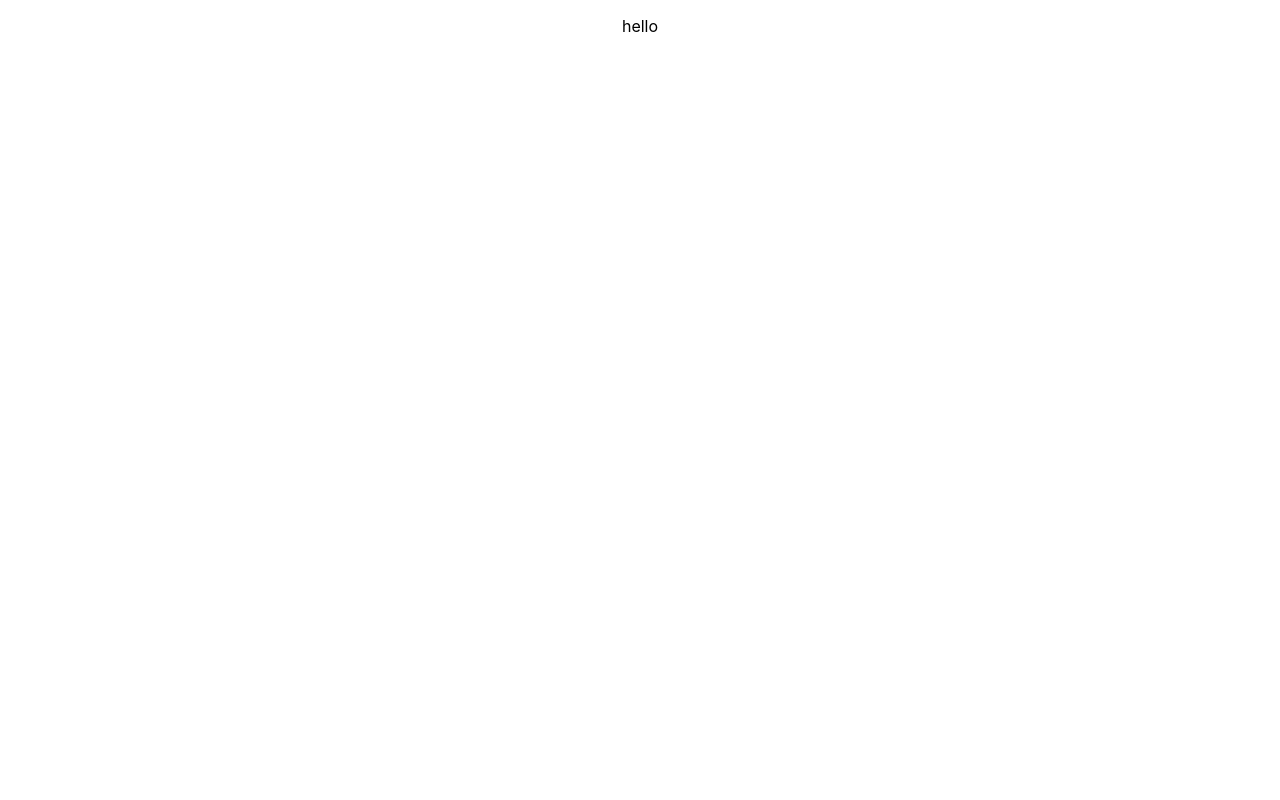
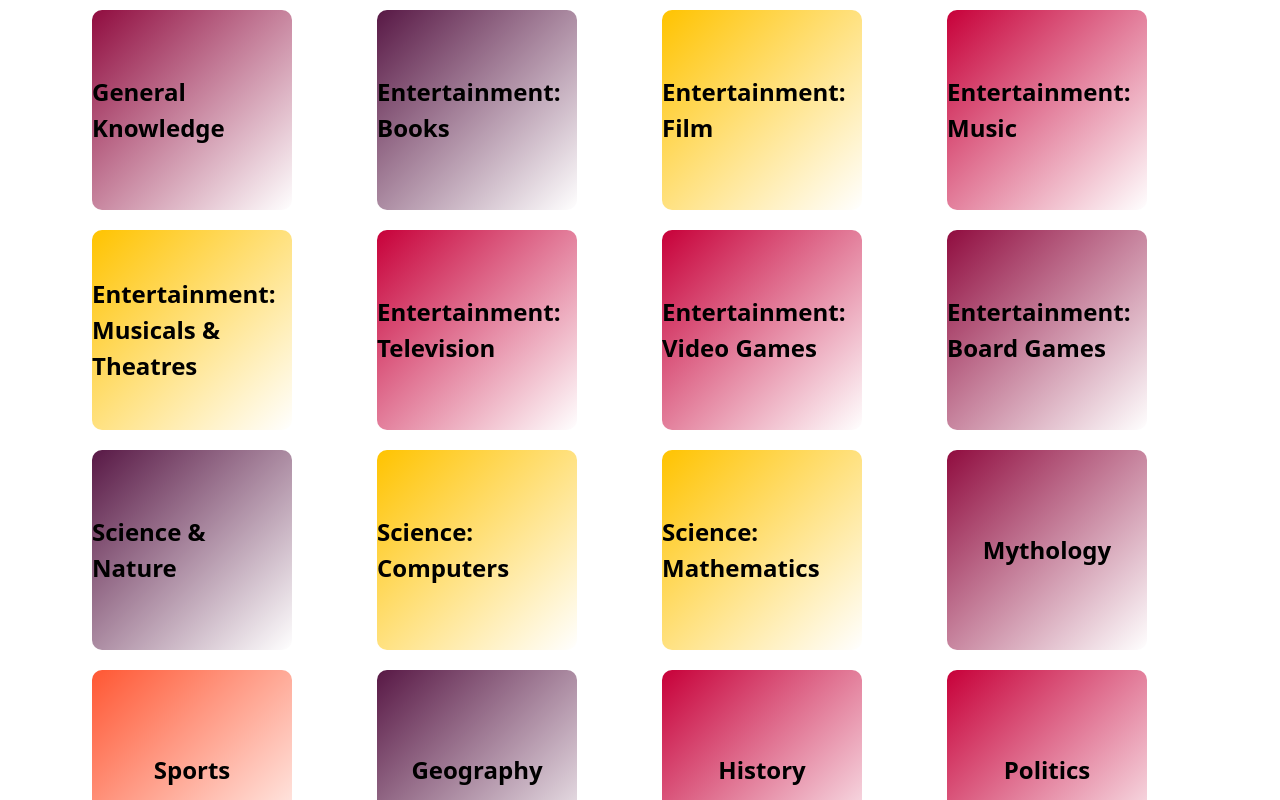
Before and after one commit to shabarishkera/Questionnaire, a React (Create React App) app: page / in a window 1280 px wide. Shown: the top 800 px of the page. Built offline with nearby package versions, Linux system fonts and the light colour scheme.

Commit message:
added homescreen

```diff
--- a/package.json
+++ b/package.json
@@ -6,8 +6,10 @@
     "@testing-library/jest-dom": "^5.17.0",
     "@testing-library/react": "^13.4.0",
     "@testing-library/user-event": "^13.5.0",
+    "bootstrap": "^5.3.2",
     "react": "^18.2.0",
     "react-dom": "^18.2.0",
+    "react-router-dom": "^6.16.0",
     "react-scripts": "5.0.1",
     "web-vitals": "^2.1.4"
   },
--- a/public/index.html
+++ b/public/index.html
@@ -24,7 +24,7 @@
       work correctly both with client-side routing and a non-root public URL.
       Learn how to configure a non-root public URL by running `npm run build`.
     -->
-    <title>React App</title>
+    <title>Quizz</title>
   </head>
   <body>
     <noscript>You need to enable JavaScript to run this app.</noscript>
@@ -39,5 +39,7 @@
       To begin the development, run `npm start` or `yarn start`.
       To create a production bundle, use `npm run build` or `yarn build`.
     -->
+    <script src="https://cdn.jsdelivr.net/npm/@popperjs/core@2.11.8/dist/umd/popper.min.js" integrity="sha384-I7E8VVD/ismYTF4hNIPjVp/Zjvgyol6VFvRkX/vR+Vc4jQkC+hVqc2pM8ODewa9r" crossorigin="anonymous"></script>
+<script src="https://cdn.jsdelivr.net/npm/bootstrap@5.3.2/dist/js/bootstrap.min.js" integrity="sha384-BBtl+eGJRgqQAUMxJ7pMwbEyER4l1g+O15P+16Ep7Q9Q+zqX6gSbd85u4mG4QzX+" crossorigin="anonymous"></script>
   </body>
 </html>
--- a/src/App.js
+++ b/src/App.js
@@ -1,21 +1,27 @@
 import logo from './logo.svg';
 import './App.css';
+import 'bootstrap/dist/css/bootstrap.css';
+
 import {useEffect} from 'react'
-import NoInternet from './NoInternet'
+
+import HomeScreen from './HomeScreen';
+import {BrowserRouter as Router,Routes,Route
+ } from 'react-router-dom';
 function App() {
   useEffect(()=>{
 
 
   },[])
   return (
-    <div className="App">
-      <p>hello</p>
-      <NoInternet>
-        {/* Your internet-dependent components go here */}
-        {/* For example, a chat component, a news feed, etc. */}
-      </NoInternet>
+    <>
+    <Router>
+      <Routes>
+    <Route path='/' Component={HomeScreen}></Route>
 
-    </div>
+
+    </Routes>
+          </Router>
+    </>
   );
 }
 
--- /dev/null
+++ b/src/CoustomBox.js
@@ -0,0 +1,25 @@
+import React from 'react';
+
+const CustomBox = ({title, color }) => {
+  const boxStyle = {
+    width: '200px',
+    height: '200px',
+    borderRadius: '10px',
+    background: `linear-gradient(to bottom right, ${color}, #FFFFFF)`,
+    display: 'flex',
+    justifyContent: 'center',
+    alignItems: 'center',
+    fontSize: '24px',
+    fontWeight: 'bold',
+    color: '#000',
+    margin:'10px'
+  };
+
+  return (
+    <div style={boxStyle}>
+      {title}
+    </div>
+  );
+};
+
+export default CustomBox;
--- /dev/null
+++ b/src/HomeScreen.jsx
@@ -0,0 +1,19 @@
+import React from 'react';
+import CustomBox from './CoustomBox'; // Correct the import path
+import { arr, hexColors } from './ListOfCategories'; // Correct the import path and add destructuring for arr and hexColors
+
+export default function HomeScreen() {
+  return (
+    <div className="container ">
+      <div className="row ">
+        {arr.map((item, index) => {
+            return(
+          <div className="col-md" key={index}>
+            <CustomBox title={item} color={hexColors[Math.floor(Math.random() * 25)]} />
+          </div>
+            )
+})}
+      </div>
+    </div>
+  );
+}
--- /dev/null
+++ b/src/ListOfCategories.js
@@ -0,0 +1,9 @@
+export const arr=['General Knowledge', 'Entertainment: Books', 'Entertainment: Film', 'Entertainment: Music', 'Entertainment: Musicals & Theatres', 'Entertainment: Television', 'Entertainment: Video Games', 'Entertainment: Board Games', 'Science & Nature', 'Science: Computers', 'Science: Mathematics', 'Mythology', 'Sports', 'Geography', 'History', 'Politics', 'Art', 'Celebrities', 'Animals', 'Vehicles', 'Entertainment: Comics', 'Science: Gadgets', 'Entertainment: Japanese Anime & Manga', 'Entertainment: Cartoon & Animations'
+]
+export const hexColors = [
+    '#FF5733', '#C70039', '#900C3F', '#581845', '#FFC300',
+    '#FF5733', '#C70039', '#900C3F', '#581845', '#FFC300',
+    '#FF5733', '#C70039', '#900C3F', '#581845', '#FFC300',
+    '#FF5733', '#C70039', '#900C3F', '#581845', '#FFC300',
+    '#FF5733', '#C70039', '#900C3F', '#581845', '#FFC300'
+  ];
--- a/src/NoInternet.jsx
+++ b/src/NoInternet.jsx
@@ -1,23 +1,9 @@
-import React, { useState, useEffect } from 'react';
+import React from 'react'
 
-function NoInternet({ children }) {
-  const [isOnline, setIsOnline] = useState(navigator.onLine);
-
-  useEffect(() => {
-    const updateOnlineStatus = () => {
-      setIsOnline(navigator.onLine);
-    };
-
-    window.addEventListener('online', updateOnlineStatus);
-    window.addEventListener('offline', updateOnlineStatus);
-
-    return () => {
-      window.removeEventListener('online', updateOnlineStatus);
-      window.removeEventListener('offline', updateOnlineStatus);
-    };
-  }, []);
-
-  return isOnline ? children : <p>You are currently offline. Please check your internet connection.</p>;
+export default function NoInternet() {
+  return (
+    <div>
+      no intreent
+    </div>
+  )
 }
-
-export default NoInternet;
```
Also changed, not shown: 1 other file (tests, documents, lock files or other folders).
